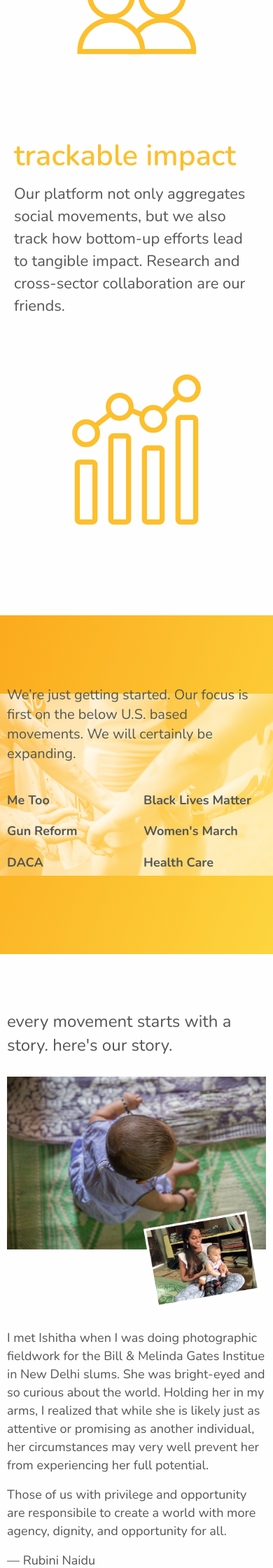
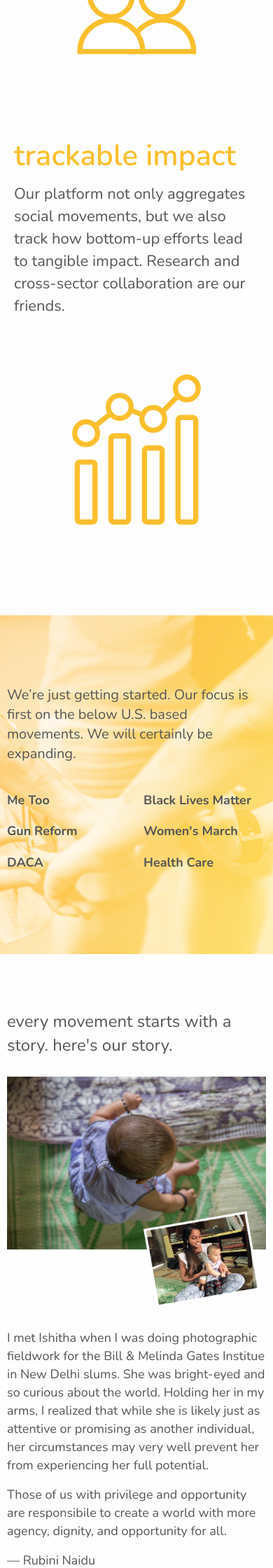
Before and after one commit to naidurubini/empact.cc, a Jekyll site: the page built from index.html, in a window 390 px wide. Shown: the part 1719-3959 px from the top of the page at 70% size. Built offline with Jekyll 4.4.1, drawn with Linux system fonts in a browser that asks for light colours; comment, search, counter and statistics services are not loaded.

Commit message:
Mobile Update

```diff
--- a/css/empact.scss
+++ b/css/empact.scss
@@ -297,22 +297,8 @@ footer {
       }
     }
   }
-  .minty{
-    padding-top: 30px;
-    padding-bottom: 30px;
-    padding-left: 20px;
-    padding-right: 20px;
-    margin-bottom: 40px;
-    h2{
-      line-height: 30px;
-    }
-  }
-  .minty-light{
-    padding-top: 30px;
-    padding-bottom: 30px;
-    h2{
-      line-height: 30px;
-    }
+  .mango-movements{
+    background-size: auto 100%;
   }
   .movements{
     margin-top: 30px;
```
Also changed, not shown: 2 other files.
